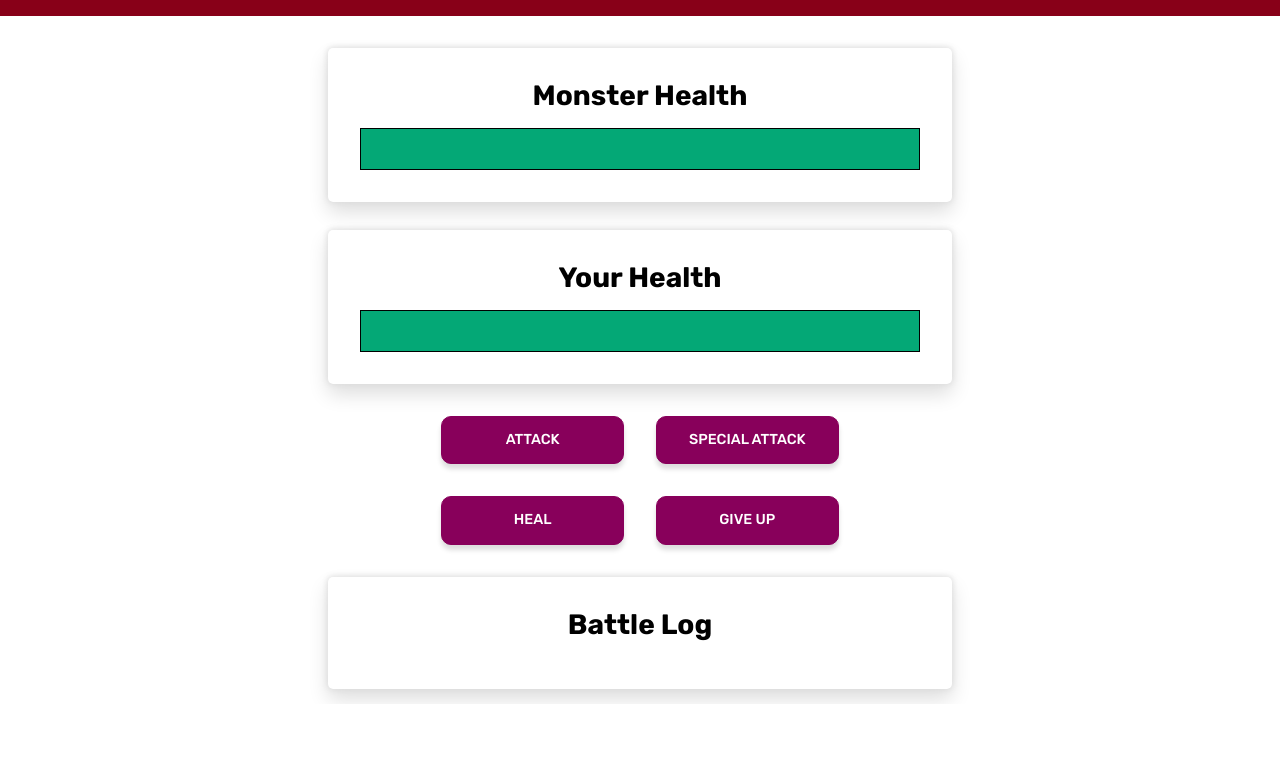
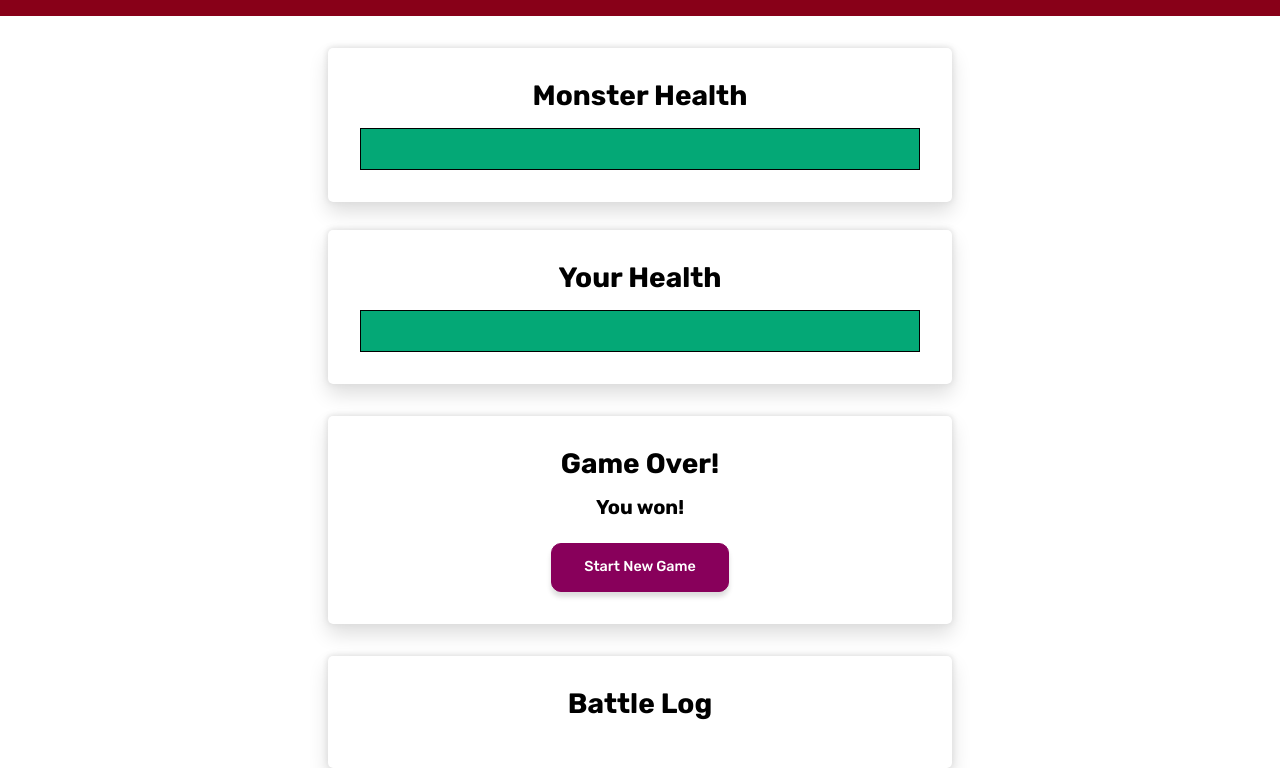
Before and after one commit to MrPancakes39/TECHlarious, a website built with Vite: page exam1/index.html in a window 1280 px wide. Shown: the part 96-864 px from the top of the page. Before the commit the page ends 800 px from the top, so only its background shows below. Built offline with nearby package versions, Linux system fonts and the light colour scheme.

Commit message:
Addded Status Card

```diff
--- a/exam1/index.html
+++ b/exam1/index.html
@@ -27,11 +27,16 @@
         <div class="progress" id="player-health" style="width: 100%;"></div>
       </div>
     </div>
-    <div class="actions">
+    <div class="actions" data-hidden="true">
       <button class="action-btn" id="atk">Attack</button>
       <button class="action-btn" id="sp-atk">Special Attack</button>
       <button class="action-btn" id="heal">Heal</button>
       <button class="action-btn" id="give-up">Give up</button>
+    </div>
+    <div class="card" id="game-status">
+      <p class="card--title">Game Over!</p>
+      <p class="card--info">You won!</p>
+      <button id="start-over">Start New Game</button>
     </div>
     <div class="card">
       <p class="card--title">Battle Log</p>
--- a/exam1/style.css
+++ b/exam1/style.css
@@ -37,12 +37,18 @@ header {
     gap: 1rem;
 }
 
+.card--info,
 .card--title {
     margin: 0;
     color: #000;
     font-size: 1.75rem;
     font-weight: bold;
     text-align: center;
+}
+
+.card--info {
+    font-size: 1.25rem;
+    margin-block-end: 0.5rem;
 }
 
 .card--progressbar {
@@ -68,6 +74,7 @@ header {
     gap: 2rem 2rem;
 }
 
+#start-over,
 .action-btn {
     padding: 1rem;
     padding-inline: 2rem;
@@ -103,3 +110,22 @@ header {
 #battle-log .gain {
     color: #008001;
 }
+
+.actions[data-hidden="true"] {
+    display: none;
+}
+
+.actions[data-hidden="false"] + #game-status {
+    display: none;
+}
+
+#game-status {
+    display: flex;
+    flex-direction: column;
+    align-items: center;
+}
+
+#start-over {
+    text-transform: none;
+    width: fit-content;
+}
```
